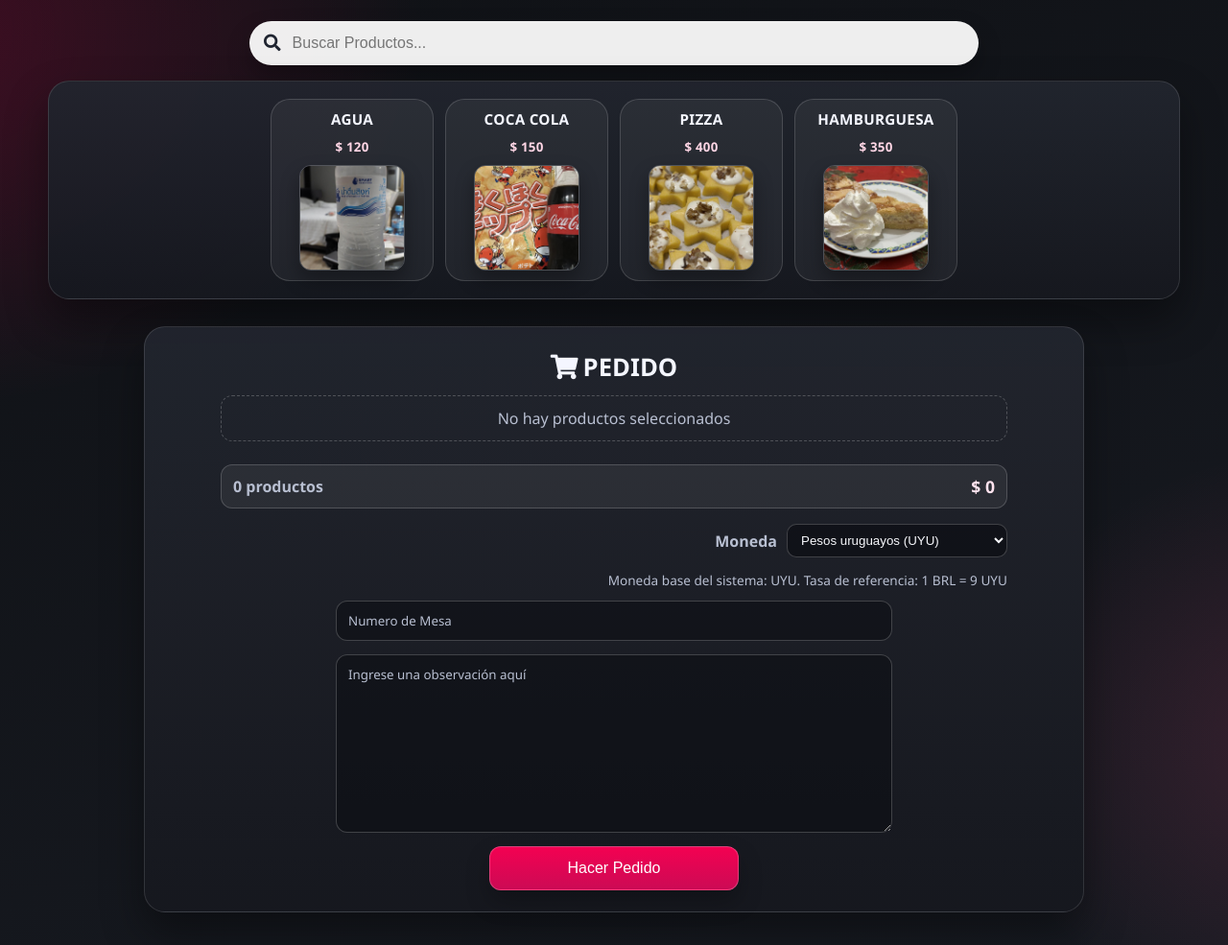
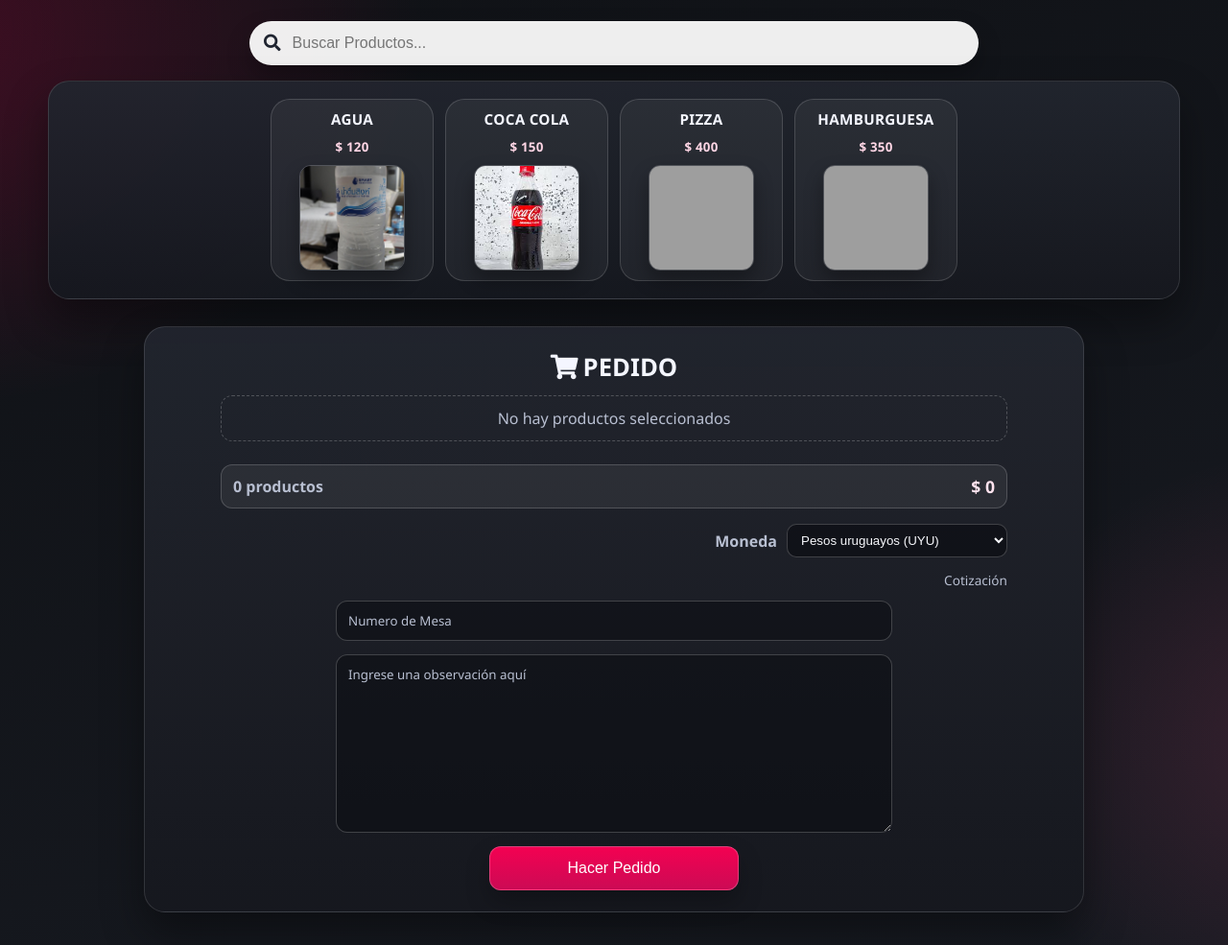
Before and after one commit to Facundo-2312/TCC-FINAL, a PHP site: page /MVCsix1.0/pedido/pedido.php in a window 1280 px wide. Shown: the part 72-1057 px from the top of the page at 96% size. Run offline with PHP 8.4, Linux system fonts and the light colour scheme; the visitor is signed in with stand-in values (Sample User, id 1); data comes from the database, SQL or seed files in the repository; grey boxes are pictures that could not be loaded.

Commit message:
update_imagenes_y_moneda_pedido

```diff
--- a/MVCsix1.0/InterfazProducto.php
+++ b/MVCsix1.0/InterfazProducto.php
@@ -31,11 +31,11 @@ function resolverImagenProducto($nombreProducto, $rutaImagen)
     );
 
     $imagenesEspecificas = array(
-        'hamburguesa' => 'img/hamburguesa_hq.jpg',
-        'burger' => 'img/hamburguesa_hq.jpg',
-        'pizza' => 'img/pizza_hq.jpg',
-        'coca' => 'img/coca_hq.jpg',
-        'cola' => 'img/coca_hq.jpg',
+        'hamburguesa' => 'https://storage.googleapis.com/fitia_recipe_images/US-R-V-00000001%2Fv3%2Frect.jpeg',
+        'burger' => 'https://storage.googleapis.com/fitia_recipe_images/US-R-V-00000001%2Fv3%2Frect.jpeg',
+        'pizza' => 'https://images.ctfassets.net/j8tkpy1gjhi5/5OvVmigx6VIUsyoKz1EHUs/b8173b7dcfbd6da341ce11bcebfa86ea/Salami-pizza-hero.jpg',
+        'coca' => 'img/coca-orig.jpeg',
+        'cola' => 'img/coca-orig.jpeg',
         'agua' => 'img/agua_hq.jpg'
     );
 
@@ -48,7 +48,15 @@ function resolverImagenProducto($nombreProducto, $rutaImagen)
     }
 
     foreach ($imagenesEspecificas as $keyword => $rutaEspecifica) {
-        if (mb_strpos($nombre, $keyword) !== false && is_file(__DIR__ . '/' . $rutaEspecifica)) {
+        if (mb_strpos($nombre, $keyword) === false) {
+            continue;
+        }
+
+        if (preg_match('/^(https?:)?\/\//i', $rutaEspecifica)) {
+            return $rutaEspecifica;
+        }
+
+        if (is_file(__DIR__ . '/' . $rutaEspecifica)) {
             return $rutaEspecifica;
         }
     }
--- a/MVCsix1.0/pedido/pedido.php
+++ b/MVCsix1.0/pedido/pedido.php
@@ -98,7 +98,7 @@ if ($Rol== "Mozo"){
           <option value="BRL">Reales brasileños (BRL)</option>
         </select>
       </div>
-      <p id="exchangeRateHint">Cotizacion fija: 1 BRL = 9 UYU</p>
+      <p id="exchangeRateHint">Cotización</p>
       <input class="mesa" type="text" id="Mesa" name="Mesa" placeholder="Numero de Mesa">
       <textarea placeholder="Ingrese una observación aquí" name="" id="observaciones" cols="30" rows="9"></textarea>
     </div>
--- a/MVCsix1.0/pedido/script.js
+++ b/MVCsix1.0/pedido/script.js
@@ -53,13 +53,7 @@ function updateExchangeRateHint() {
   if (!exchangeRateHint) {
     return;
   }
-
-  if (currentCurrency === 'BRL') {
-    exchangeRateHint.textContent = 'Mostrando conversion con tasa fija: 1 BRL = 9 UYU';
-    return;
-  }
-
-  exchangeRateHint.textContent = 'Moneda base del sistema: UYU. Tasa de referencia: 1 BRL = 9 UYU';
+  exchangeRateHint.textContent = 'Cotización';
 }
 
 function buildImageCandidates(rawPath) {
```
Also changed, not shown: MVCsix1.0/img/coca-orig.jpeg (added), MVCsix1.0/img/coca.jpg (deleted), img/coca-orig.jpeg (added).
